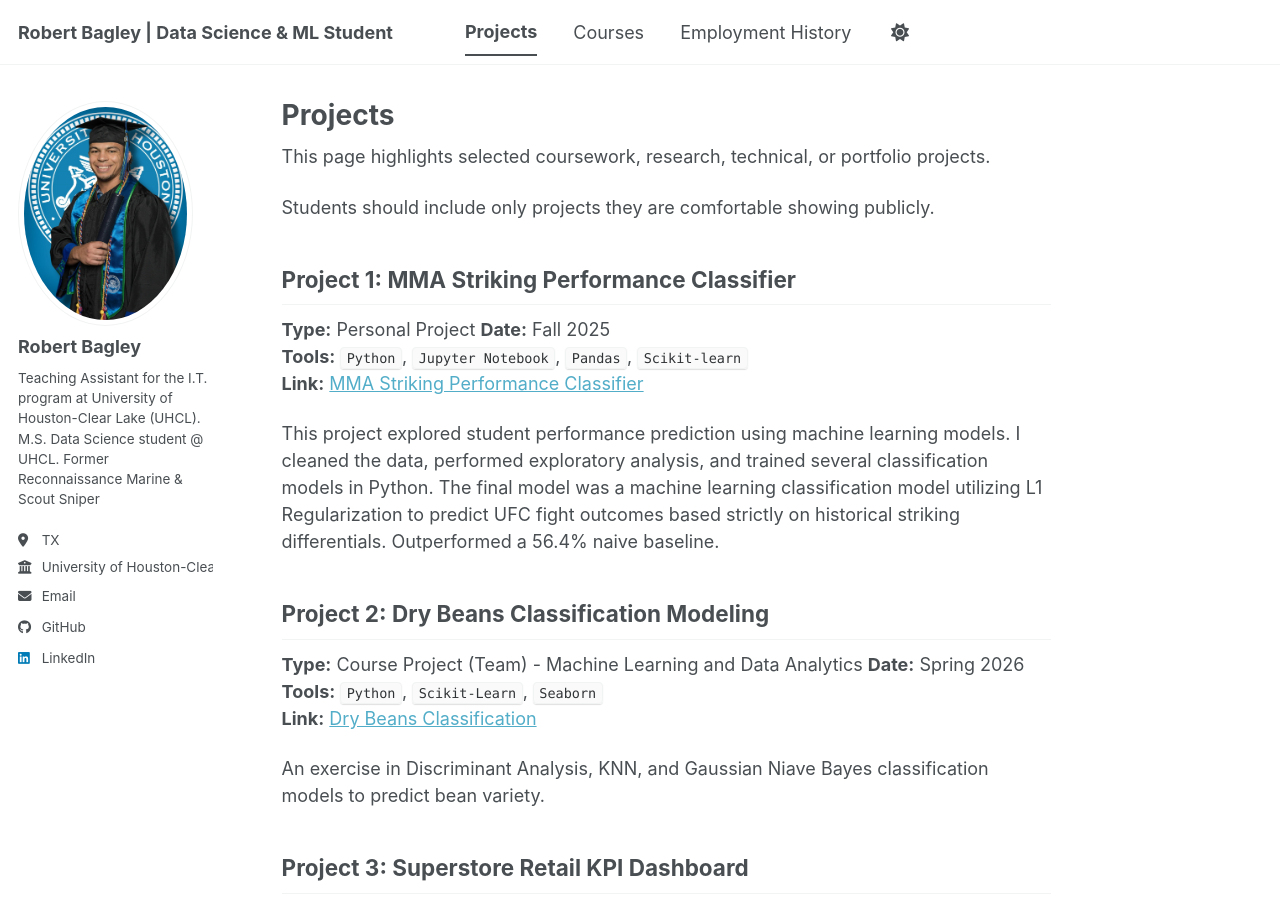
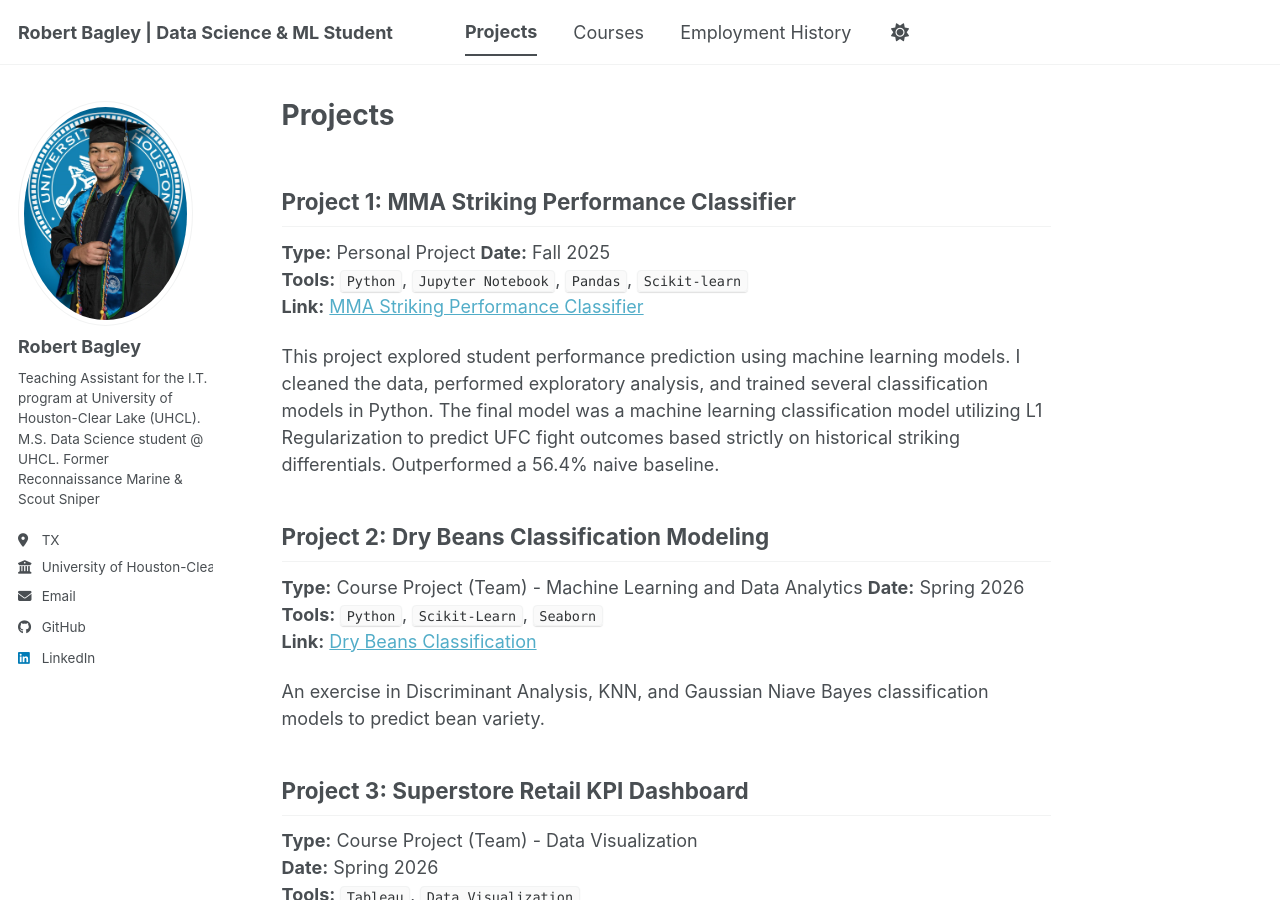
Before and after one commit to Bobby-Bag/Bobby-Bag.github.io, a Jekyll site: the page built from _pages/project.md, in a window 1280 px wide and 900 px high. Built offline with Jekyll 4.4.1, drawn with Linux system fonts in a browser that asks for light colours; a script bundle is joined from its source files by our own code; library files that are not in the unit come from our copies.

Commit message:
Remove introductory text from project page
Removed introductory text about project selection criteria.

```diff
--- a/_pages/project.md
+++ b/_pages/project.md
@@ -4,10 +4,6 @@ title: "Projects"
 author_profile: true
 ---
 
-
-This page highlights selected coursework, research, technical, or portfolio projects.
-
-Students should include only projects they are comfortable showing publicly.
 
 ## Project 1: MMA Striking Performance Classifier
 
```
